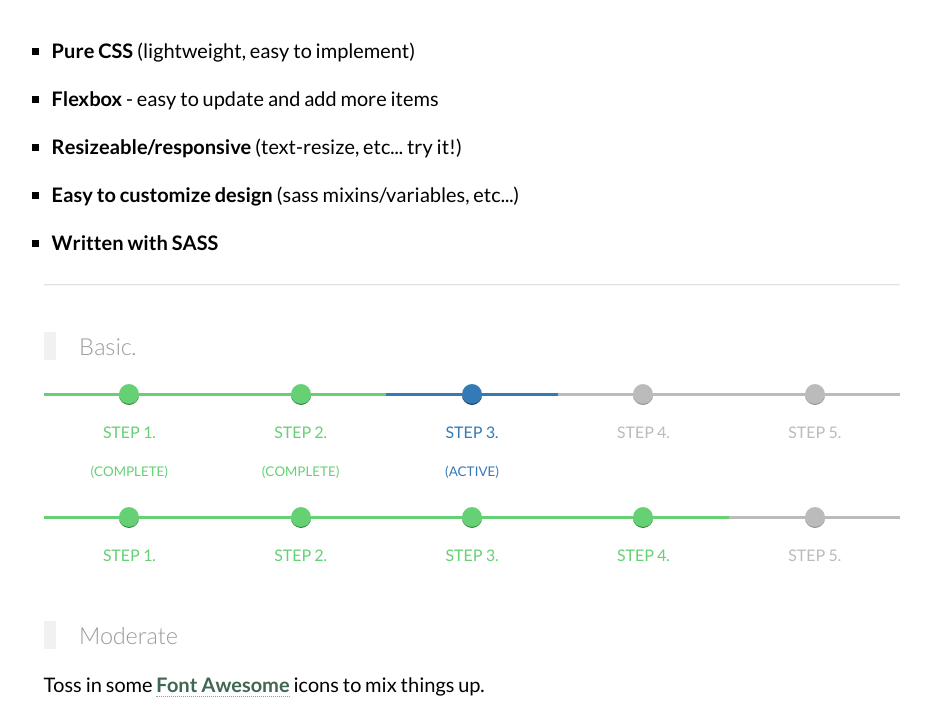
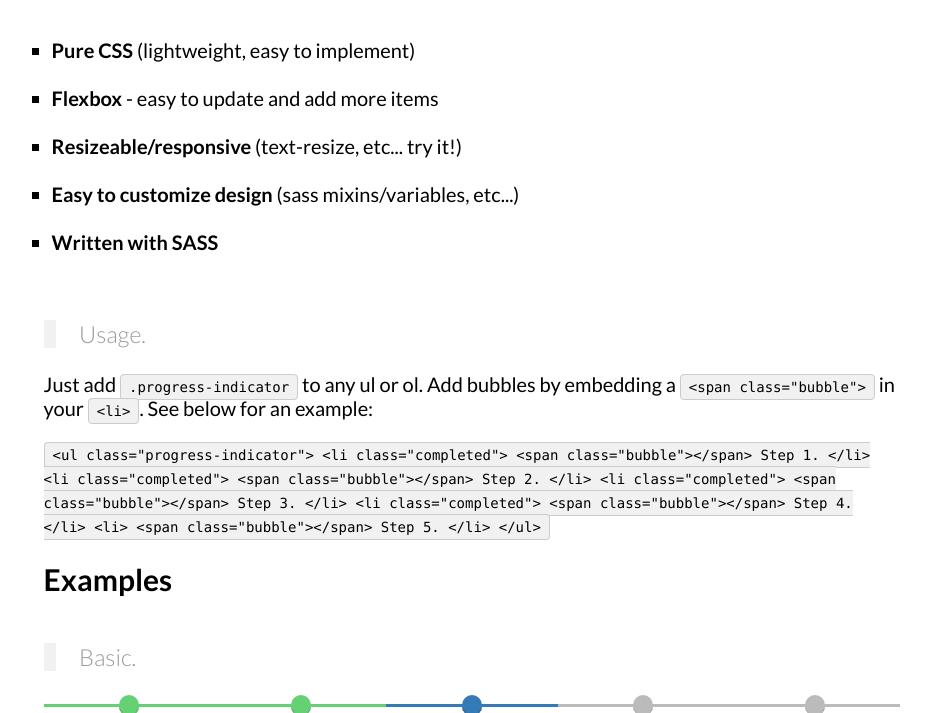
Before and after one commit to christabor/css-progress-wizard, a website: page index.html in a window 1280 px wide. Shown: the part 224-937 px from the top of the page, without its empty margins (168-1099 px from the left). Drawn offline with Linux system fonts and the light colour scheme.

Commit message:
Add example and update copy

```diff
--- a/index.html
+++ b/index.html
@@ -51,7 +51,7 @@
     code {
         font-family: Monaco, Consolas, "Lucida Console", monospace;
         background-color: #f1f1f1;
-        font-size: 80%;
+        font-size: 70%;
         padding: 4px 8px;
         border-radius: 4px;
         border: 1px solid #ccc;
@@ -169,7 +169,10 @@
 </head>
 <body>
     <div class="container">
-        <h1>A pure css <del class="subdued">progress indicator</del> node/vertex thing!</h1>
+        <h1>
+            (CSS) Progress Wizard <br>
+            <small>A pure css <del class="subdued">progress indicator</del> node/vertex thing!</small>
+        </h1>
         <ul>
             <li><strong>Pure CSS</strong> (lightweight, easy to implement)</li>
             <li><strong>Flexbox</strong> - easy to update and add more items</li>
@@ -177,7 +180,33 @@
             <li><strong>Easy to customize design</strong> (sass mixins/variables, etc...)</li>
             <li><strong>Written with SASS</strong></li>
         </ul>
-        <hr>
+        <h3>Usage.</h3>
+        <p>Just add <code>.progress-indicator</code> to any ul or ol. Add bubbles by embedding a <code>&lt;span class="bubble"&gt;</code> in your <code>&lt;li&gt;</code>. See below for an example:</p>
+        <code>
+            &lt;ul class="progress-indicator"&gt;
+                &lt;li class="completed"&gt;
+                    &lt;span class="bubble"&gt;&lt;/span&gt;
+                    Step 1.
+                &lt;/li&gt;
+                &lt;li class="completed"&gt;
+                    &lt;span class="bubble"&gt;&lt;/span&gt;
+                    Step 2.
+                &lt;/li&gt;
+                &lt;li class="completed"&gt;
+                    &lt;span class="bubble"&gt;&lt;/span&gt;
+                    Step 3.
+                &lt;/li&gt;
+                &lt;li class="completed"&gt;
+                    &lt;span class="bubble"&gt;&lt;/span&gt;
+                    Step 4.
+                &lt;/li&gt;
+                &lt;li&gt;
+                    &lt;span class="bubble"&gt;&lt;/span&gt;
+                    Step 5.
+                &lt;/li&gt;
+            &lt;/ul&gt;
+        </code>
+        <h2>Examples</h2>
         <h3>Basic.</h3>
         <ul class="progress-indicator">
             <li class="completed">
```
